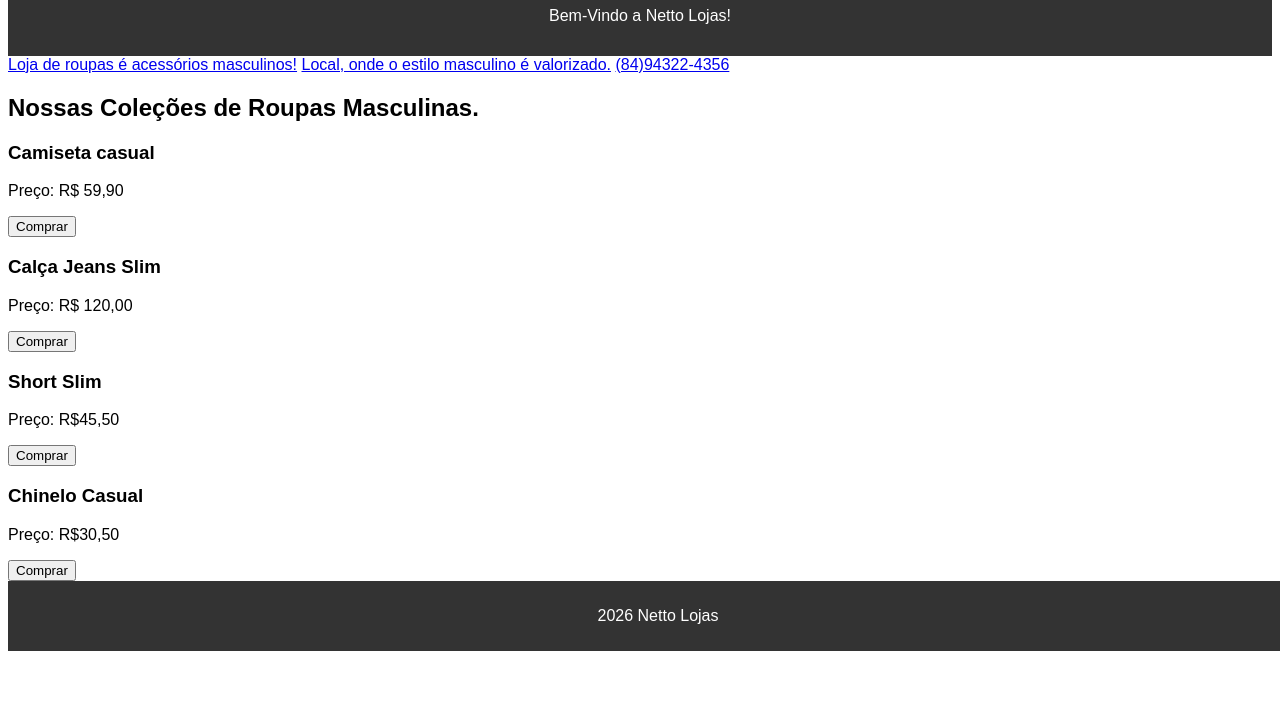
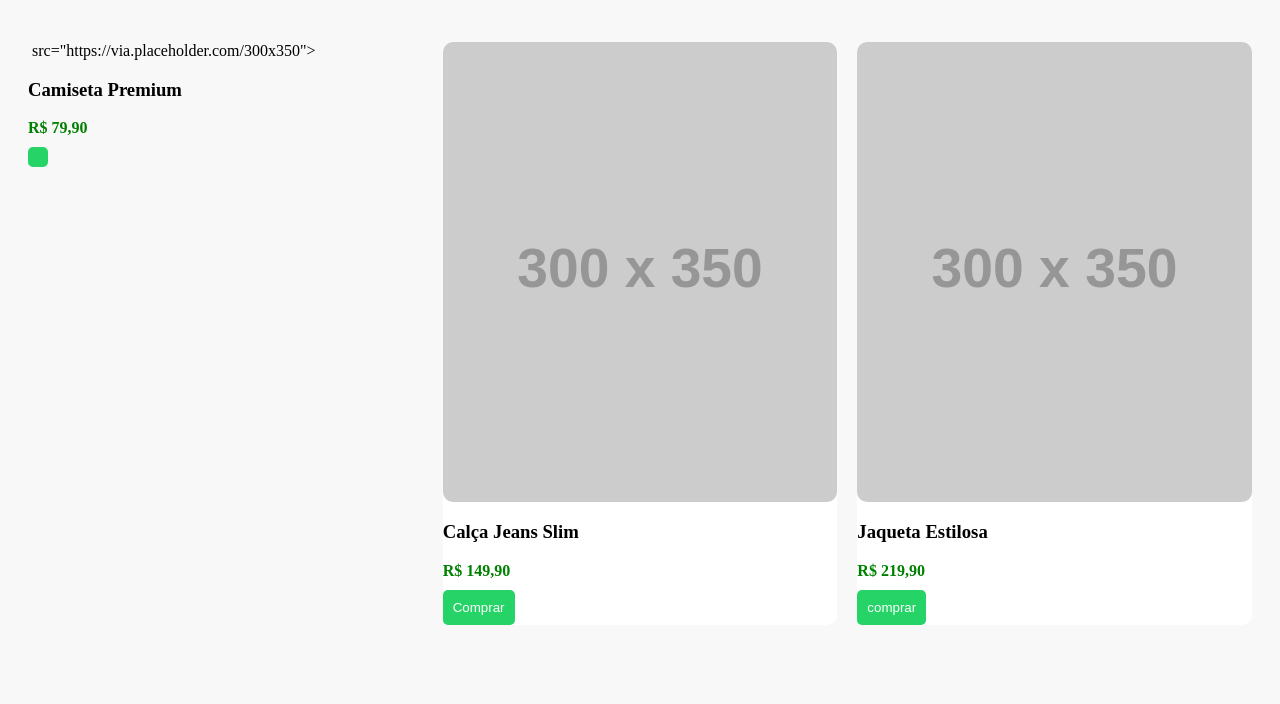
Before and after one commit to antonio-neto405/antonio-neto, a plain HTML site: page site/index.html in a window 1280 px wide. Shown: the part 96-800 px from the top of the page. Drawn offline with Linux system fonts and the light colour scheme; placeholder pictures from the web are drawn by us.

Commit message:
site de loja 02

```diff
--- a/site/index.html
+++ b/site/index.html
@@ -6,86 +6,104 @@
 content="Width=device-width,
 inicial-scale=1,O">
   <title>Netto Lojas</title>
+
   <style>
    body {
-  font-family: Arial, sans-serif;
-  margin: O;
+  margin: O
+  font-family: Ariel,sans-serif;
+  background: #f8f8f8;
    }
+
    header {
-    background: #333;
-    color: White;
-    padding: 15px;
-    text-align: center;
-   }
-   nav a{
-    background: #555;
-    padding: 10px;
+    background: #OOO;
+    color: #fff;
+    padding:15px;
     text-align:center;
    }
-   nav a {
+
+   .container {
+      display: grid;
+      grid-template-columns:
+      repeat(auto-fit, minmax(220px, 1fr));
+      gap:20px;
+      padding:20px;
+   }
+
+   .produto {
+     background: #fff;
+     border-radius:10px;
+     padding: center;
+     transition:0.3s;
+   }
+
+   .produto:hover {
+     transform: scale(1.05);
+   }
+   .produto img {
+    width:100%;
+    border-radius:10px;
+   }
+   .preço {
+    color:green;
+    font-weight:bold;
+    margin:10px 0;
+   }
+   button {
+    background: #25D366;
     color: white;
-     margin: O 10px;
-     text-decoration:none;
+    border: none;
+    padding: 10px;
+    border-radius: 5px;
+    cursor:pointer;
     }
-   nav a:hover {
-     text-decoration:underline;
-   }
-   main {
-    padding: 20px;
-   }
-   footer{
-    background: #333;
-    color:White;
-    text-align:center;
-    padding:10px;
-    position: fixed;
-    bottom: O;
-    width: 100%;
+
+    button:hover {
+      background: #1ebe5d;
     }
     </style>
     </head>
+
     <body>
 
     <header>
     <h1>Netto Lojas</h1>
-  <p>Bem-Vindo a Netto Lojas!</p>
     </header>
 
-</nav>
- <a href="#">Loja de roupas é acessórios masculinos!</a>
- <a href="#">Local, onde o estilo masculino é valorizado.</a>
- <a href="#">(84)94322-4356</a>
-</nav>
+   <div class="container">
+   <div class="produtos">
+  <img>
+src="https://via.placeholder.com/300x350">
+    <h3>Camiseta Premium</h3>
+    <p class="preço">R$ 79,90</p>
+    <button
+onclick="comprar('Camiseta Premium')"></button></div>
 
-</main>
-  <h2>Nossas Coleções de Roupas Masculinas.</h2>
-  <div class="produtos">
-    <article>
-      <h3>Camiseta casual</h3>
-      <p>Preço: R$ 59,90</p>
-      <button>Comprar</button>
-    </article>
-    <article>
+  <div class="produto"><img
+src="https://via.placeholder.com/300x350">
   <h3>Calça Jeans Slim</h3>
-      <p>Preço: R$ 120,00</p>
-      <button>Comprar</button>
-    <article>
-    </article>
-      <h3>Short Slim</h3>
-      <p>Preço: R$45,50</p>
-      <button>Comprar</button>
-    <article>
-    </article>
-      <h3>Chinelo Casual</h3>
-      <p>Preço: R$30,50</p>
-      <button>Comprar</button>
-    <article>
+  <p class="preço">R$ 149,90</p>
+  <button
+onclick="comprar('Calça Jeans Slim')">Comprar</button></div>
+
+  <div class="produto">
+    <img
+src="https://via.placeholder.com/300x350">
+  <h3>Jaqueta Estilosa</h3>
+  <p class="preço">R$ 219,90</p>
+  <button
+onclick="comprar('Jaqueta Estilosa')">comprar</button></div>
+
  </div>
-  </main>
 
-<footer>
-  <p>2026 Netto Lojas</p>
-</footer>
+<script>
+function comprar(produto) {
+  let numero = "5511999999999";//
+84934569505
+  let mensagem = "olá quero comprar:" + produto;
+  let url = "https://wa.me/" + numero + "?text="+ encodeURIComponent(mensagem); window.open(url, "_blank");
+}
+
+ </script>
 
 </body>
 </html>
```
Lines whose indentation alone changed are shown as unchanged.
